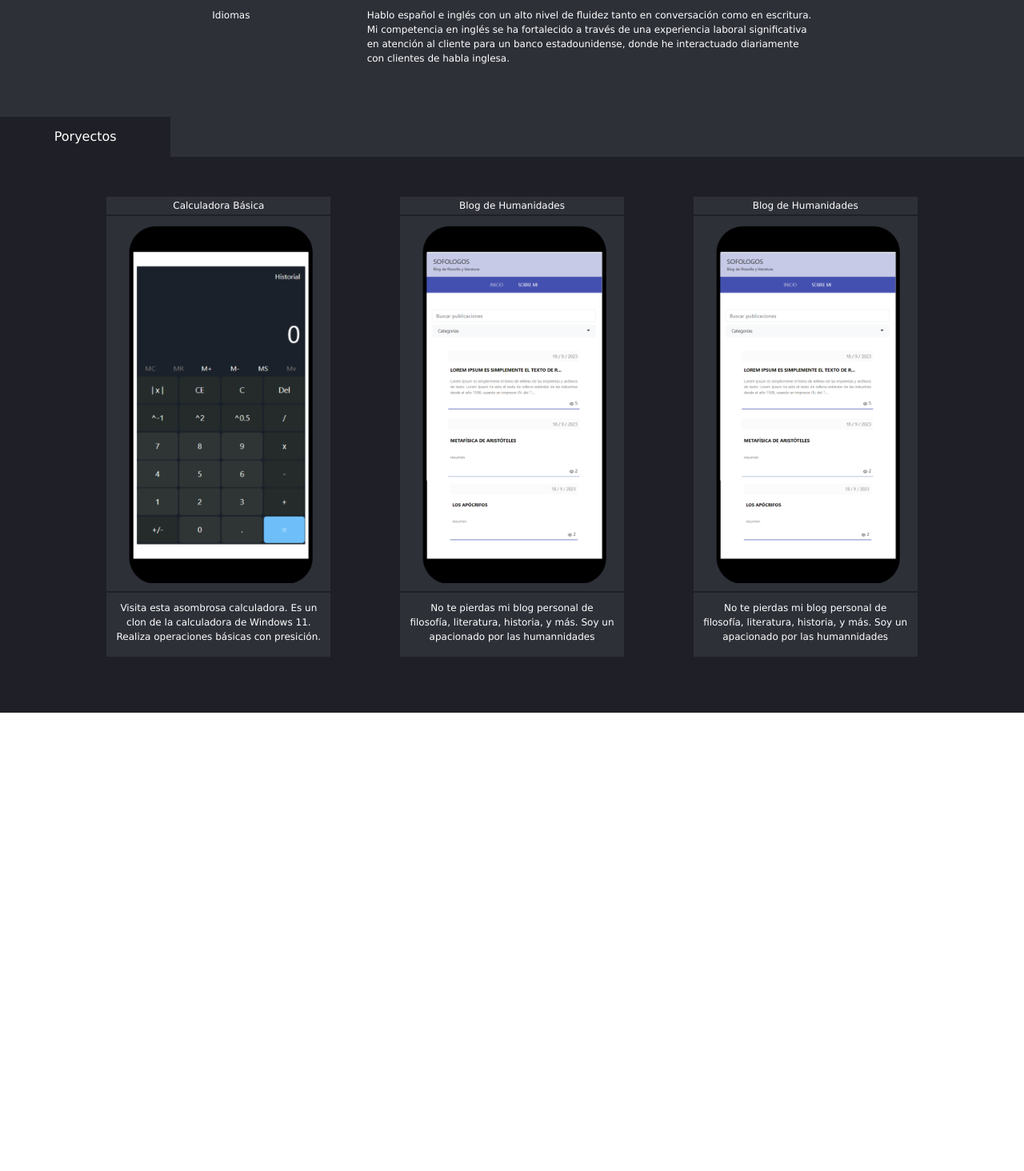
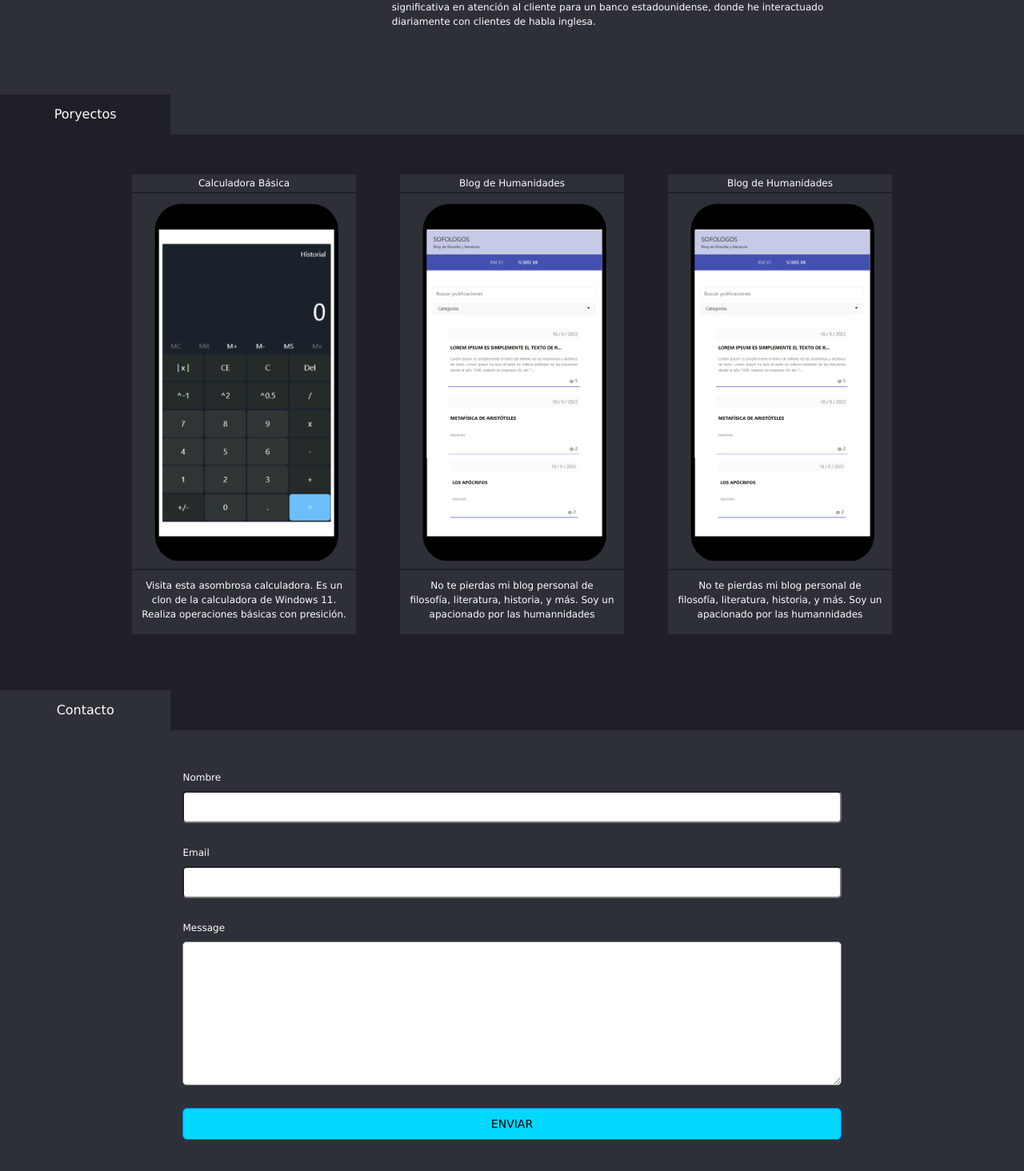
Before and after one commit to judisarodev/resume, a React (Create React App) app: page / in a window 1280 px wide. Shown: the part 1286-2750 px from the top of the page at 80% size. Before the commit the page ends 2177 px from the top, so only its background shows below. Built offline with nearby package versions, Linux system fonts and the light colour scheme.

Commit message:
contact us form added

```diff
--- a/src/App.js
+++ b/src/App.js
@@ -4,6 +4,7 @@ import 'bootstrap/dist/css/bootstrap.min.css';
 import { Home } from './views/home/Home';
 import { About } from './views/about/About';
 import { Work } from './views/work/Work';
+import { Contact } from './views/contact/Contact';
 
 function App() {
   return (
@@ -12,6 +13,7 @@ function App() {
       <Home />
       <About />
       <Work />
+      <Contact />
     </div>
   );
 }
--- a/src/components/floder/Folder.js
+++ b/src/components/floder/Folder.js
@@ -19,7 +19,7 @@ const Folder = ({ name, light, children }) => {
                 </div>
                 <div className="col-10" style={outsideColor}></div>
             </div>
-            <div className="row" style={mainColor}>
+            <div className="row folder__content" style={mainColor}>
                { children }
             </div>
         </div>
--- a/src/components/floder/folder.css
+++ b/src/components/floder/folder.css
@@ -1,3 +1,6 @@
+.folder__content{
+    padding: 50px 10% 50px 10%;
+}
 .folder__title{
     height: 50px;
     font-size: 16px;
--- a/src/components/project.js/Porject.js
+++ b/src/components/project/Porject.js
@@ -1,10 +1,10 @@
 import React from "react";
 import './project.css';
 
-const Project = ({ name, image, description }) => {
+const Project = ({ name, image, description, url }) => {
    return(
     <>
-        <div className="container-fluid project">
+        <div className="container-fluid project" onClick={() => window.open(url)}>
             <div className="row project__name text-center">
                 <p className="m-0">{ name }</p>
             </div>
--- a/src/components/project.js/project.css
+++ b/src/components/project/project.css
@@ -2,6 +2,9 @@
     width: 280px;
     background-color: #2E3038;
     margin-bottom: 20px;
+}
+.project{
+    cursor: pointer;
 }
 
 .project__name {
--- a/src/views/about/About.js
+++ b/src/views/about/About.js
@@ -1,5 +1,4 @@
 import React from "react";
-import './about.css';
 import { Folder } from "../../components/floder/Folder";
 
 const About = () => {
@@ -21,9 +20,9 @@ const About = () => {
 
 const AboutItem = ({ title, content }) => {
     return(
-        <div className="row justify-content-center m-5">
-            <div className="col-2 "><p>{ title }</p></div>
-            <div className="col-6"><p>{ content }</p></div>
+        <div className="row justify-content-center m-3">
+            <div className="col-3"><p>{ title }</p></div>
+            <div className="col-7"><p>{ content }</p></div>
         </div>
     );
 }
--- /dev/null
+++ b/src/views/contact/Contact.js
@@ -0,0 +1,30 @@
+import React from "react";
+import { Folder } from "../../components/floder/Folder";
+import { useState } from "react";
+import './contact.css';
+
+const Contact = () => {
+
+    const [name, setName] = useState('');
+    const [email, setEmail] = useState('');
+    const [message, setMessage] = useState('');
+
+    return(
+        <Folder name={'Contacto'} light={true}>
+            <form className="d-flex flex-column gap-2 form--contact">
+                <label>Nombre</label>
+                <input className="form__input" type="text" value={ name } onChange={(e) => setName(e.target.value)}/>
+
+                <label>Email</label>
+                <input className="form__input" type="email" value={ email } onChange={(e) => setEmail(e.target.value)}/>
+
+                <label>Message</label>
+                <textarea className="form__input form--message" type="text" value={ message } onChange={(e) => setMessage(e.target.value)}/>
+
+                <button className="btn btn-primary">ENVIAR</button>
+            </form>
+        </Folder>
+    );
+}
+
+export { Contact };
--- /dev/null
+++ b/src/views/contact/contact.css
@@ -0,0 +1,22 @@
+.form--contact{
+    padding: 0px 10% 0px 10%;
+}
+
+.form--contact button{
+    background-color: #00D8FF;
+    font-size: 14px;
+    height: 40px;
+    color: black;
+}
+
+.form--contact label {
+    font-size: 12px;
+}
+.form__input {
+    margin-bottom: 20px;
+    border-radius: 5px;
+    height: 40px;
+}
+.form--message{
+    height: 180px;
+}
--- a/src/views/work/Work.js
+++ b/src/views/work/Work.js
@@ -1,22 +1,22 @@
 import React from "react";
 import { Folder } from "../../components/floder/Folder";
 import './work.css';
-import { Project } from "../../components/project.js/Porject";
+import { Project } from "../../components/project/Porject";
 import imageCalculator from '../../images/calculator_project.png';
 import imageBlog from '../../images/blog_project.png';
 
 const Work = () => {
 
     const projects = [
-        { name: 'Calculadora Básica', image: imageCalculator, description: 'Visita esta asombrosa calculadora. Es un clon de la calculadora de Windows 11. Realiza operaciones básicas con presición. ' },
-        { name: 'Blog de Humanidades', image: imageBlog, description: 'No te pierdas mi blog personal de filosofía, literatura, historia, y más. Soy un apacionado por las humannidades' },
-        { name: 'Blog de Humanidades', image: imageBlog, description: 'No te pierdas mi blog personal de filosofía, literatura, historia, y más. Soy un apacionado por las humannidades' },
+        { name: 'Calculadora Básica', image: imageCalculator, description: 'Visita esta asombrosa calculadora. Es un clon de la calculadora de Windows 11. Realiza operaciones básicas con presición.', url: 'https://judisarodev.github.io/basic-calculator/' },
+        { name: 'Blog de Humanidades', image: imageBlog, description: 'No te pierdas mi blog personal de filosofía, literatura, historia, y más. Soy un apacionado por las humannidades', url: 'https://judisarodev.github.io/basic-calculator/' },
+        { name: 'Blog de Humanidades', image: imageBlog, description: 'No te pierdas mi blog personal de filosofía, literatura, historia, y más. Soy un apacionado por las humannidades', url: 'https://judisarodev.github.io/basic-calculator/' },
     ];
 
     return(
         <Folder name={'Poryectos'}>
             <div className="work">
-                { projects.map(project => <Project name={project.name} description={project.description} image={project.image}/>) }
+                { projects.map(project => <Project name={project.name} description={project.description} image={project.image} url={project.url}/>) }
             </div>
         </Folder>
     );
--- a/src/views/work/work.css
+++ b/src/views/work/work.css
@@ -1,7 +1,4 @@
 .work{
-    display: grid;
-    grid-template-columns: 1fr 1fr 1fr;
-    padding: 50px 100px 50px 100px;
-    gap: 20px;
-    justify-items: center;
+    display: flex;
+    flex-wrap: wrap;
 }
```
Also changed, not shown: src/views/about/about.css (deleted).
